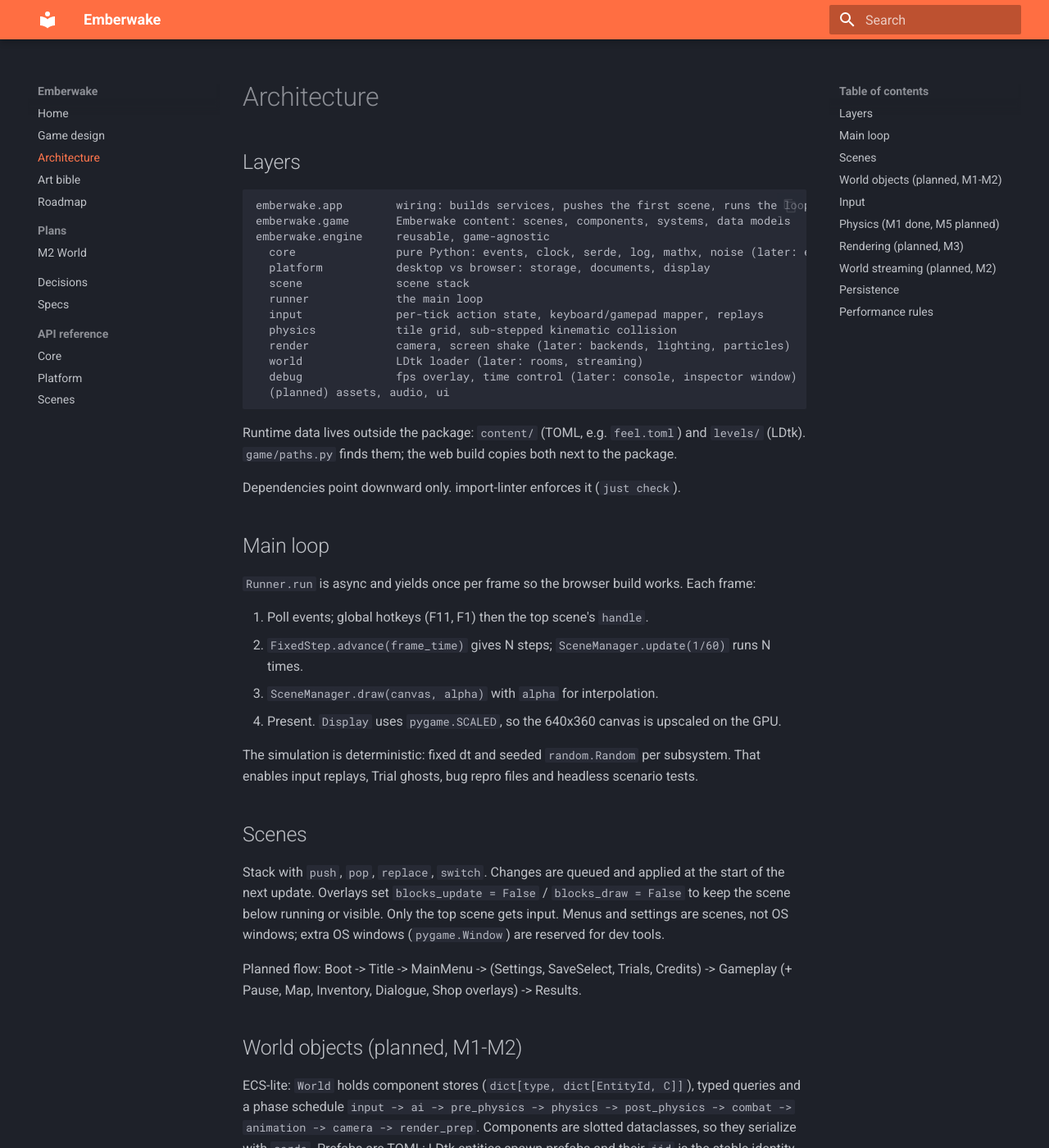
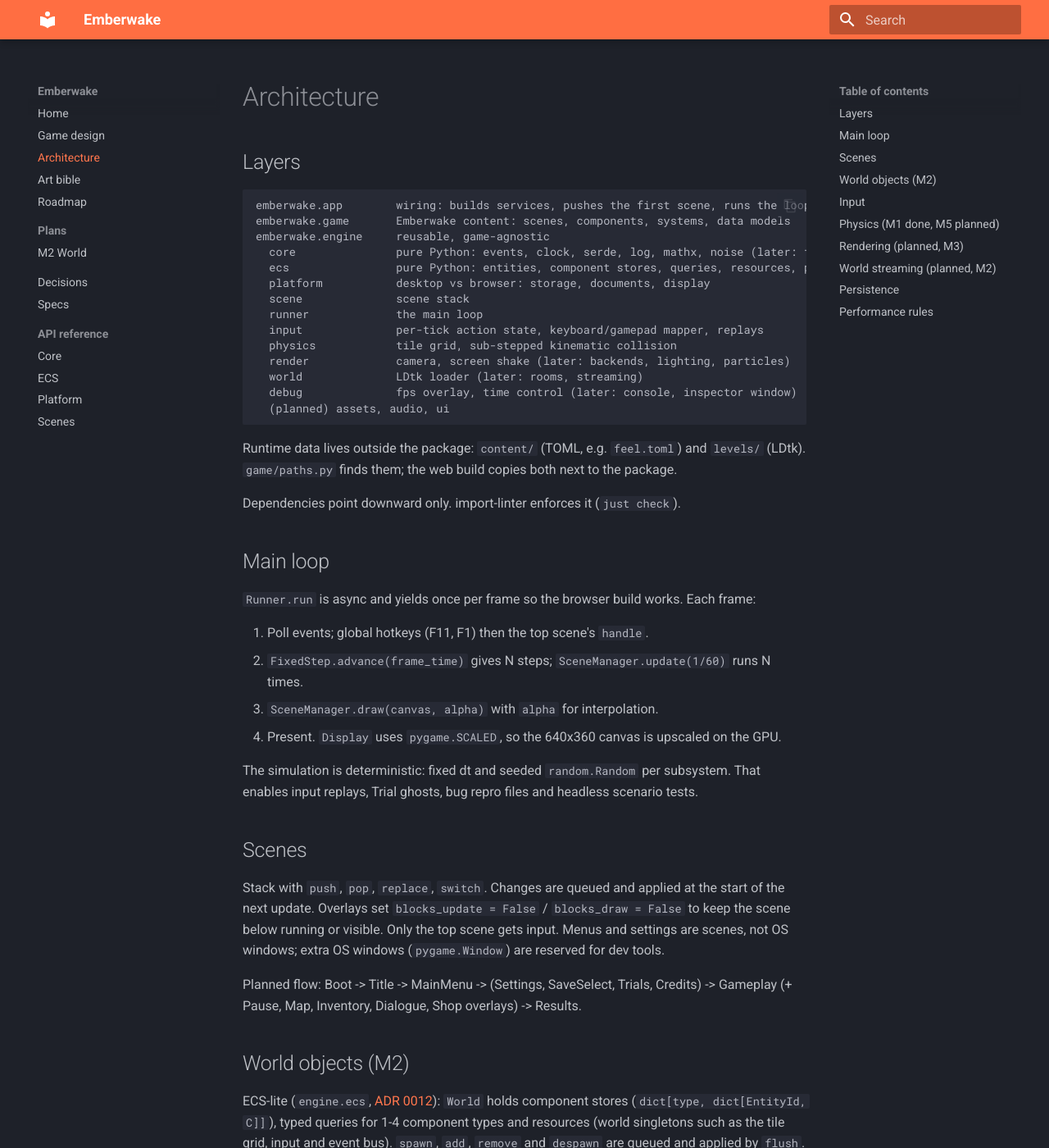
Before and after one commit to AxelSuu/emberwake, an MkDocs documentation site: the page built from docs/architecture.md, in a window 1280 px wide and 1400 px high. Shown: the whole window at 82% size. Built offline with MkDocs 1.6.1 and Material for MkDocs 9.7.7, drawn with Linux system fonts in a browser that asks for light colours; some of the changed text lies outside the part shown.

Commit message:
Document the ECS: architecture, ADR 0012, API page, M2 status

```diff
--- a/docs/architecture.md
+++ b/docs/architecture.md
@@ -6,7 +6,8 @@
 emberwake.app        wiring: builds services, pushes the first scene, runs the loop
 emberwake.game       Emberwake content: scenes, components, systems, data models
 emberwake.engine     reusable, game-agnostic
-  core               pure Python: events, clock, serde, log, mathx, noise (later: ecs, fsm, tween)
+  core               pure Python: events, clock, serde, log, mathx, noise (later: fsm, tween)
+  ecs                pure Python: entities, component stores, queries, resources, phase schedule
   platform           desktop vs browser: storage, documents, display
   scene              scene stack
   runner             the main loop
@@ -45,19 +46,24 @@
 Planned flow: Boot -> Title -> MainMenu -> (Settings, SaveSelect, Trials, Credits) -> Gameplay
 (+ Pause, Map, Inventory, Dialogue, Shop overlays) -> Results.
 
-## World objects (planned, M1-M2)
+## World objects (M2)
 
-ECS-lite: `World` holds component stores (`dict[type, dict[EntityId, C]]`), typed queries and a
-phase schedule `input -> ai -> pre_physics -> physics -> post_physics -> combat -> animation ->
-camera -> render_prep`. Components are slotted dataclasses, so they serialize with `serde`.
-Prefabs are TOML; LDtk entities spawn prefabs and their `iid` is the stable identity for
-persistent world state. UI widgets and scenes are plain OOP. Behavior: FSMs (player, simple
-enemies), behavior trees (bosses), generator coroutines (cutscenes).
+ECS-lite (`engine.ecs`, [ADR 0012](adr/0012-ecs-deferred-changes-resources.md)): `World` holds
+component stores (`dict[type, dict[EntityId, C]]`), typed queries for 1-4 component types and
+resources (world singletons such as the tile grid, input and event bus). `spawn`, `add`, `remove`
+and `despawn` are queued and applied by `flush`. A `Schedule` runs systems phase by phase and
+flushes between phases; the gameplay phases (`game/schedule.py`) are `input -> logic -> physics
+-> post -> camera -> render_prep`, with more (ai, combat, animation) added as systems need them.
+Components are slotted dataclasses registered with `@component`, so prefabs and saves name them
+as text and `serde` stores their data. Prefabs are TOML; LDtk entities spawn prefabs and their
+`iid` is the stable identity for persistent world state. UI widgets and scenes are plain OOP.
+Behavior: FSMs (player, simple enemies), behavior trees (bosses), generator coroutines
+(cutscenes).
 
 | Thing | Components |
 |---|---|
-| Player | Transform, KinematicBody, Collider, PlayerController, Health, Animator, LightEmitter, Inventory, Abilities, CameraTarget |
-| Enemy | Transform, KinematicBody, Collider, Hurtbox, Hitbox, Health, Brain, Animator, LightSensitive, Loot |
+| Player | Body, Motor (done); later Health, Animator, LightEmitter, Inventory, Abilities |
+| Enemy | Body, Hurtbox, Hitbox, Health, Brain, Animator, LightSensitive, Loot |
 | NPC | Transform, Animator, Interactable |
 | Lever, door, plate | Interactable or Trigger, Switch, signal wiring via LDtk entity refs |
 | Beacon | Interactable, LightEmitter, SavePoint, AreaGrade |
@@ -79,10 +85,11 @@
 
 Characters: custom kinematic AABBs, per-axis resolution against the LDtk IntGrid (solid,
 one-way, hazard), sub-stepped to half a tile so nothing tunnels. The player controller
-(`game/player/controller.py`) is a pure step function that returns events (`Jumped`, `Landed`,
-`Dashed`, `Died`); the gameplay scene publishes them on the bus and feedback reacts. Entity overlap: spatial hash plus layer bitmasks. Props, ropes,
-debris, flares: pymunk, with tile solids greedy-meshed into static boxes and the player mirrored
-as a kinematic body.
+(`game/player/controller.py`) is a pure step function over a `Body` and a `Motor` that returns
+events (`Jumped`, `Landed`, `Dashed`, `Died`); `player_system` runs it in the physics phase and
+publishes the events on the bus, and feedback reacts. Entity overlap: spatial hash plus layer
+bitmasks. Props, ropes, debris, flares: pymunk, with tile solids greedy-meshed into static boxes
+and the player mirrored as a kinematic body.
 
 ## Rendering (planned, M3)
 
--- a/mkdocs.yml
+++ b/mkdocs.yml
@@ -18,6 +18,7 @@
   - Specs: specs/index.md
   - API reference:
       - Core: reference/core.md
+      - ECS: reference/ecs.md
       - Platform: reference/platform.md
       - Scenes: reference/scene.md
 plugins:
```
Also changed, not shown: docs/adr/0012-ecs-deferred-changes-resources.md (added, +22 -0 lines), docs/adr/index.md (+1 -0 lines), docs/reference/ecs.md (added, +5 -0 lines), docs/roadmap.md (+11 -0 lines).
